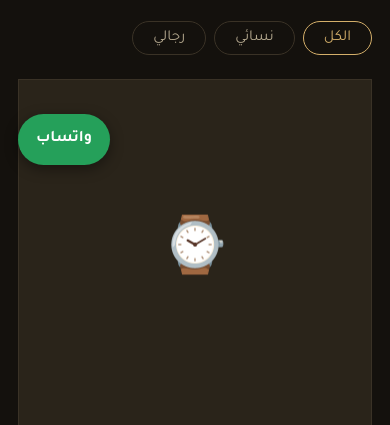
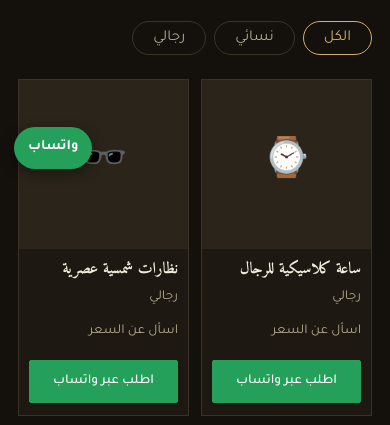
Before and after one commit to kimokaki554-ai/auvrixa-store, a plain HTML site: page index.html in a window 390 px wide. Shown: the part 661-1086 px from the top of the page. Drawn offline with Linux system fonts and the light colour scheme.

Commit message:
Update index.html

```diff
--- a/index.html
+++ b/index.html
@@ -83,6 +83,15 @@ footer{padding:26px 0 90px;text-align:center;color:var(--muted);font-size:.85rem
 /* floating whatsapp */
 .fab{position:fixed;bottom:18px;left:18px;background:var(--wa);color:#fff;padding:11px 18px;border-radius:40px;font-weight:700;z-index:30;box-shadow:0 4px 14px rgba(0,0,0,.4)}
 @media(prefers-reduced-motion:reduce){html{scroll-behavior:auto}}
+@media(max-width:560px){
+  .grid{grid-template-columns:repeat(2,1fr);gap:12px}
+  .thumb{font-size:2.4rem}
+  .card .body{padding:10px 10px 12px}
+  .card h3{font-size:1rem}
+  .price{font-size:1rem}
+  .card .btn{font-size:.85rem;padding:8px 6px}
+}
+.fab{padding:8px 14px;font-size:.9rem;bottom:14px;left:14px}
 </style>
 </head>
 <body>
```
